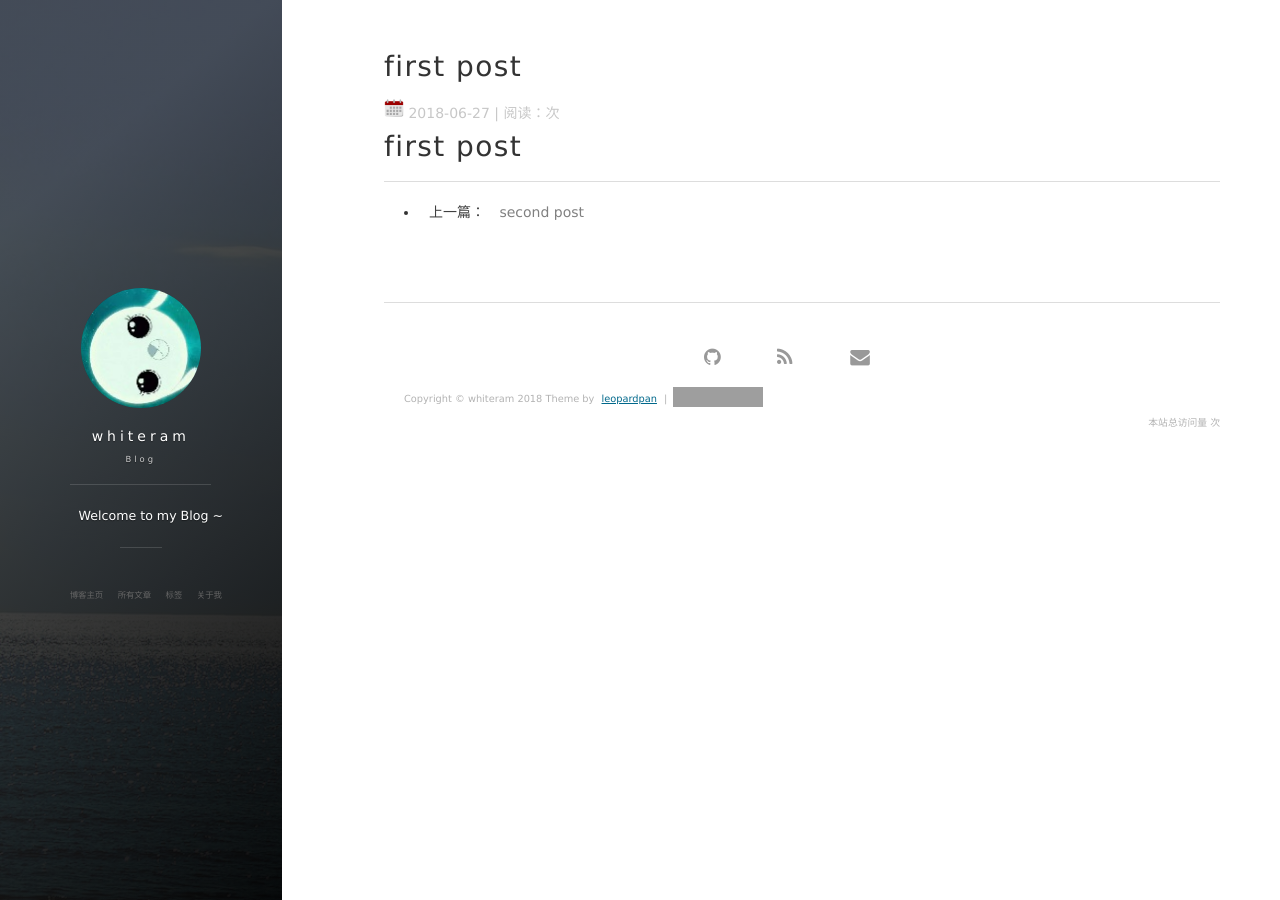
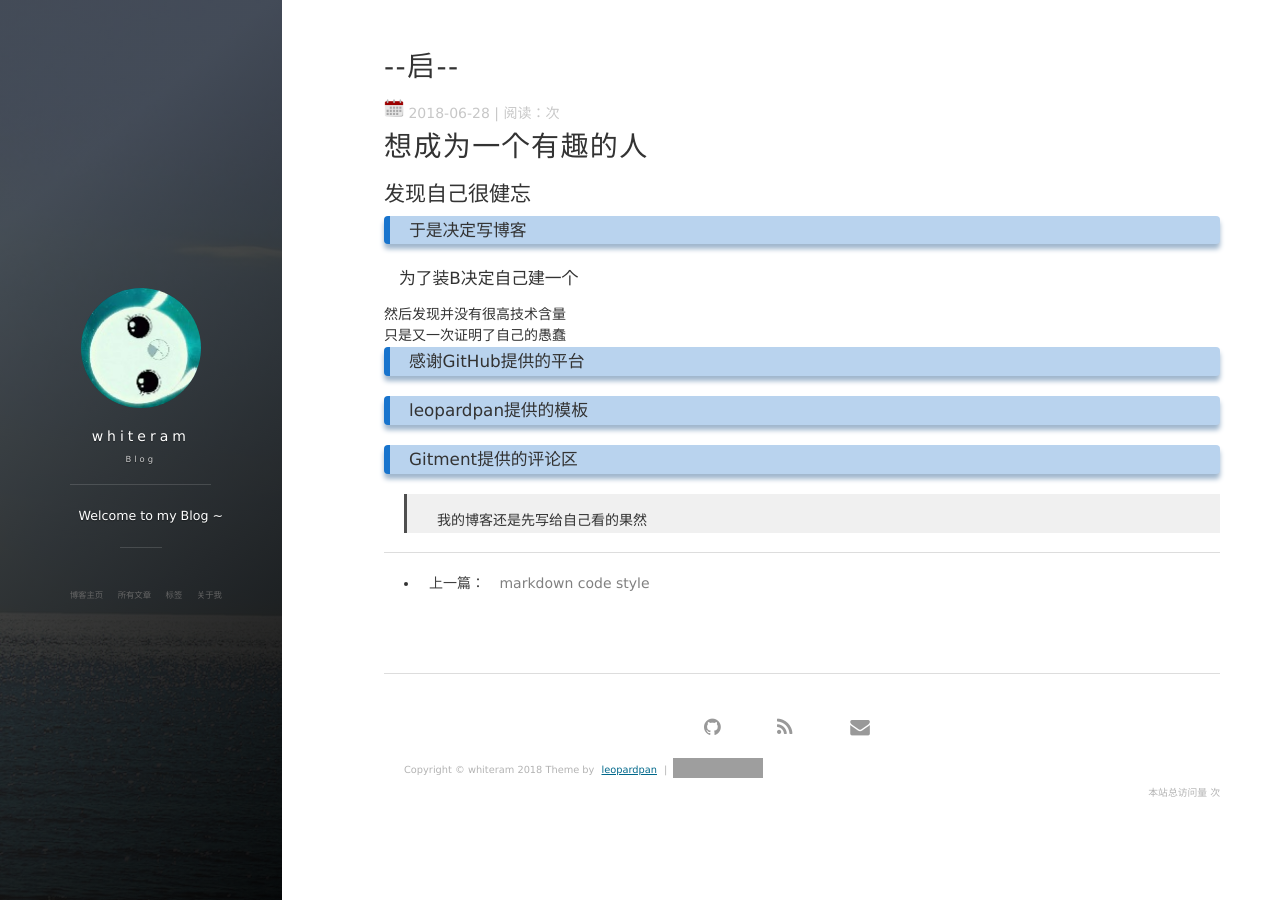
Before and after one commit to whiteram/whiteram.github.io, a Jekyll site: the page built from _posts/2015-06-28-first-post.md, in a window 1280 px wide. Built offline with Jekyll 4.4.1, drawn with Linux system fonts in a browser that asks for light colours; nearby versions of some CDN libraries; comment, search, counter and statistics services are not loaded; grey boxes are pictures that could not be loaded.

```diff
--- /dev/null
+++ b/_posts/2015-06-28-first-post.md
@@ -0,0 +1,20 @@
+---
+layout: post
+title: "--启--"
+date: 2018-06-28 09:22:00
+description: "众里寻他千百度"
+tag: 博客
+---
+
+# 想成为一个有趣的人
+## 发现自己很健忘
+### 于是决定写博客
+#### 为了装B决定自己建一个
+##### 然后发现并没有很高技术含量
+###### 只是又一次证明了自己的愚蠢
+
+### 感谢GitHub提供的平台
+### leopardpan提供的模板
+### Gitment提供的评论区
+
+>我的博客还是先写给自己看的果然
--- a/_posts/2015-08-25-first-post.md
+++ /dev/null
@@ -1,9 +0,0 @@
----
-layout: post
-title: "first post"
-date: 2018-06-27
-description: "first post"
-tag: 博客
----
-
-# first post
```
Also changed, not shown: _posts/2016-01-09-test.md (deleted, +0 -9 lines), _posts/2018-06-28-md-learn.md (added, +174 -0 lines), _posts/model.md (added, +9 -0 lines), about.md (+6 -2 lines).
